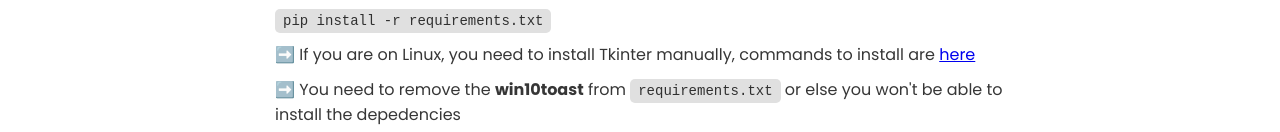
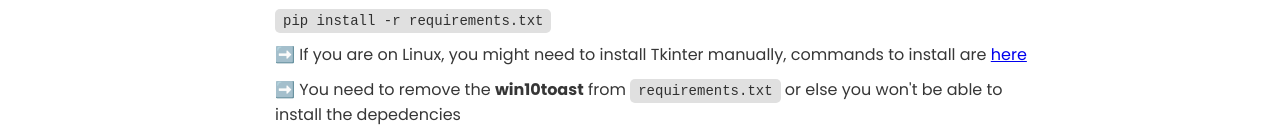
Before and after one commit to LOUDO56/PyMacroRecord, a plain HTML site: page download.html in a window 1280 px wide. Shown: the part 809-941 px from the top of the page. Drawn offline with Linux system fonts and the light colour scheme; no server answers.

Commit message:
Tiny sentence change

```diff
--- a/download.html
+++ b/download.html
@@ -65,7 +65,7 @@
                         <p>3. Open the terminal and type <code>cd &lt;PATH TO SOFTWARE FOLDER&gt;</code></p>
                         <p>4. Type the command:</p>
                         <div><code class="pip-command">pip install -r requirements.txt</code></div>
-                        <p class="more-info">➡️ If you are on Linux, you need to install Tkinter manually, commands to install are <a href="https://www.geeksforgeeks.org/how-to-install-tkinter-on-linux/" target="_blank">here</a></p>
+                        <p class="more-info">➡️ If you are on Linux, you might need to install Tkinter manually, commands to install are <a href="https://www.geeksforgeeks.org/how-to-install-tkinter-on-linux/" target="_blank">here</a></p>
                         <p class="more-info">➡️ You need to remove the <b>win10toast</b> from <code>requirements.txt</code> or else you won't be able to install the depedencies</p>
                         <p class="more-info">➡️ If you want these package to be on virtual environment (depedencies of the software only in the folder) follow these step <a href="https://stackoverflow.com/a/41799834" target="_blank" class="linked">here</a>.</p>
                         <p>5. Finally, type <code>cd src</code> and type the command: <code>python3 main.py</code></p>
```
